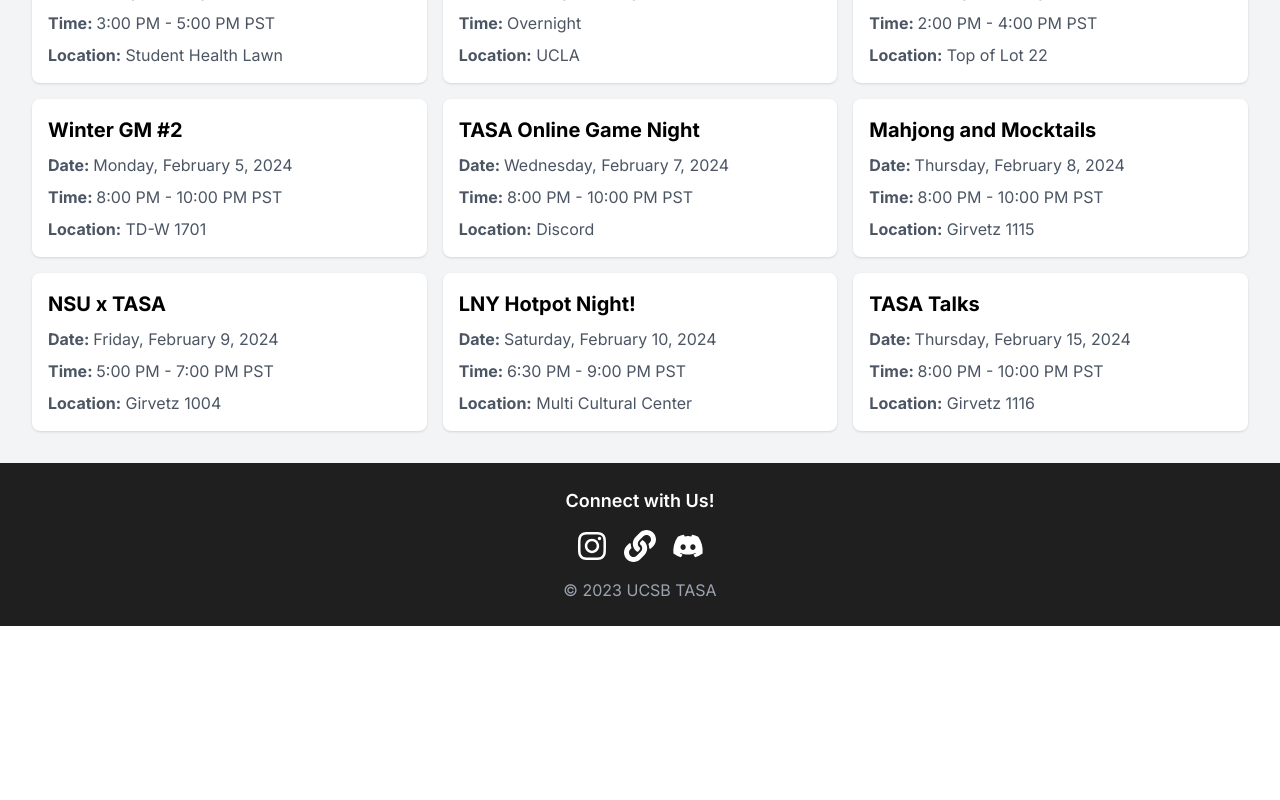
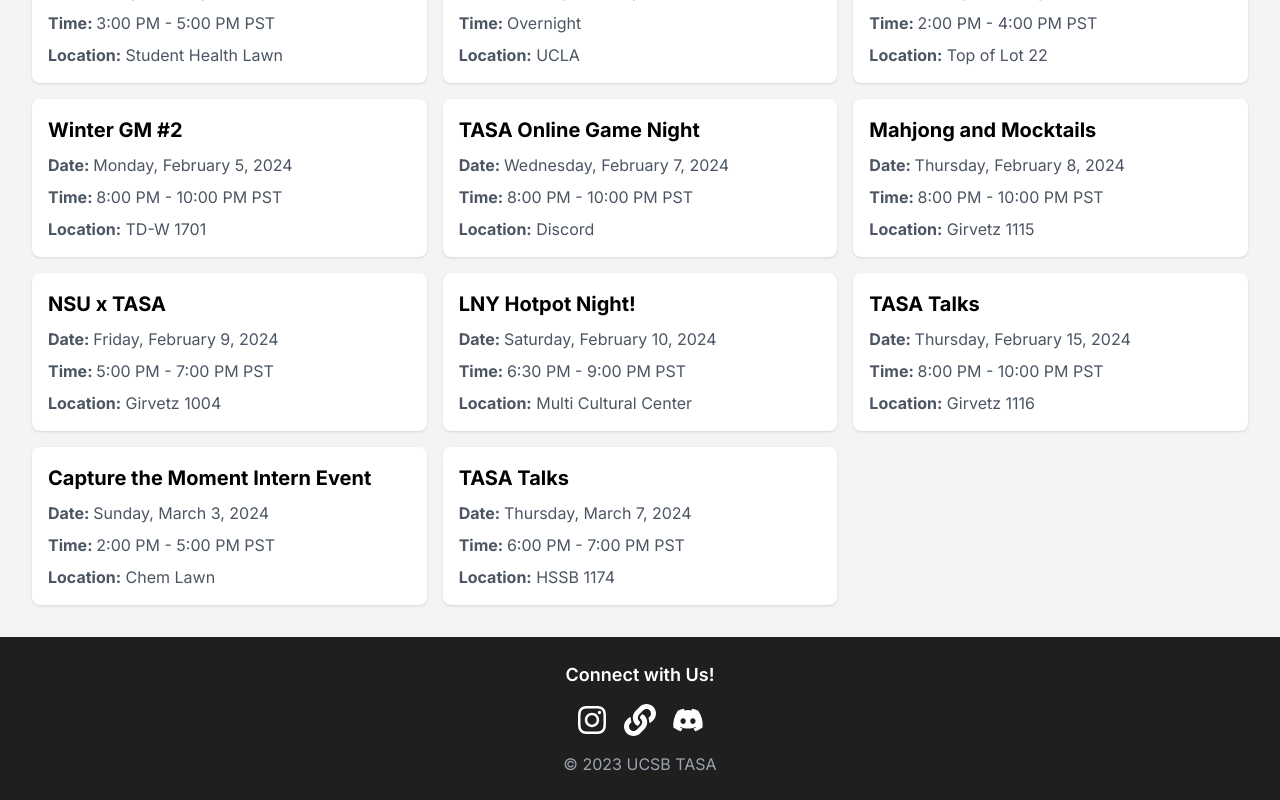
Before and after one commit to UCSBTASA/UCSBTASA.github.io, a Next.js app: page / in a window 1280 px wide. Shown: the part 2137-2937 px from the top of the page. Before the commit the page ends 2763 px from the top, so only its background shows below. Built offline with nearby package versions, Linux system fonts and the light colour scheme.

Commit message:
Update Event

```diff
--- a/data/eventData.ts
+++ b/data/eventData.ts
@@ -191,5 +191,21 @@ const events = [
     location: "Girvetz 1116",
     customTime: "",
   },
+  {
+    title: "Capture the Moment Intern Event",
+    date: "2024-3-3",
+    startTime: "14:00",
+    endTime: "17:00",
+    location: "Chem Lawn",
+    customTime: "",
+  },
+  {
+    title: "TASA Talks",
+    date: "2024-3-7",
+    startTime: "18:00",
+    endTime: "19:00",
+    location: "HSSB 1174",
+    customTime: "",
+  },
 ];
 export default events;
```
